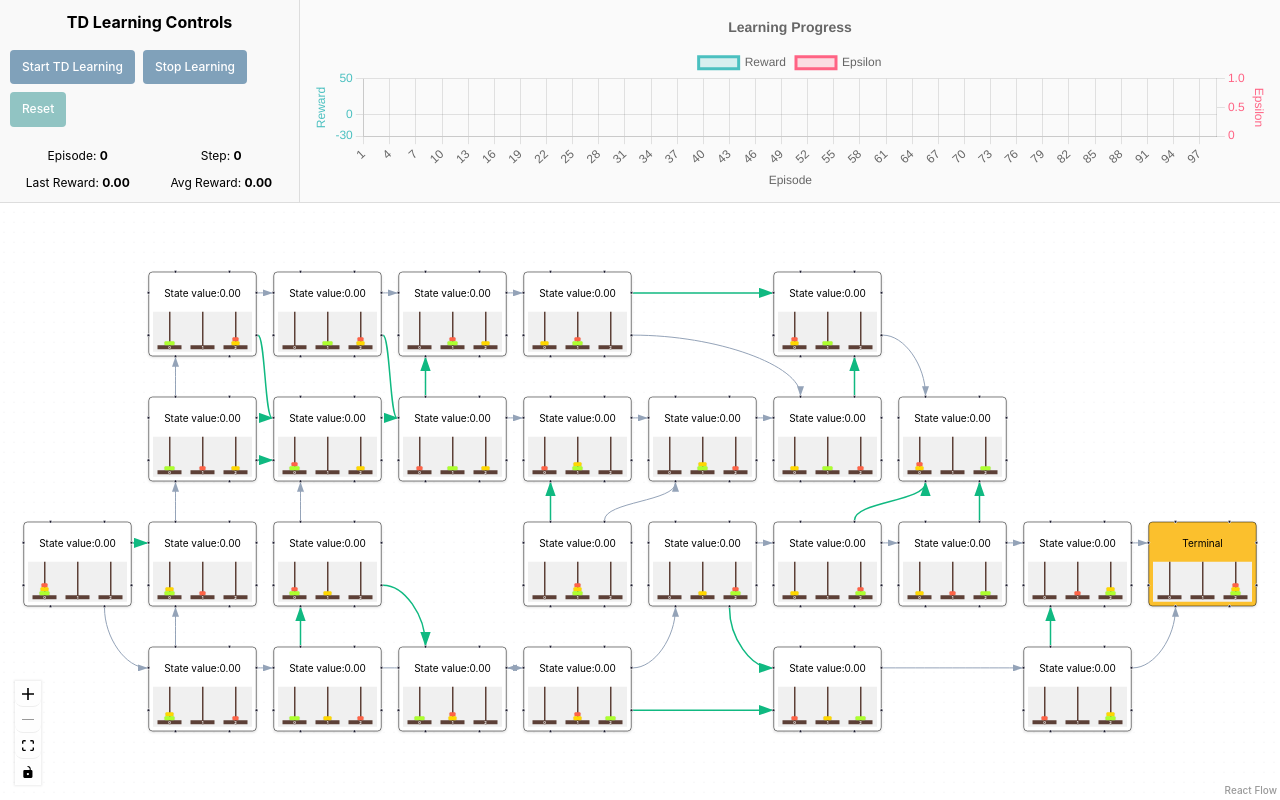
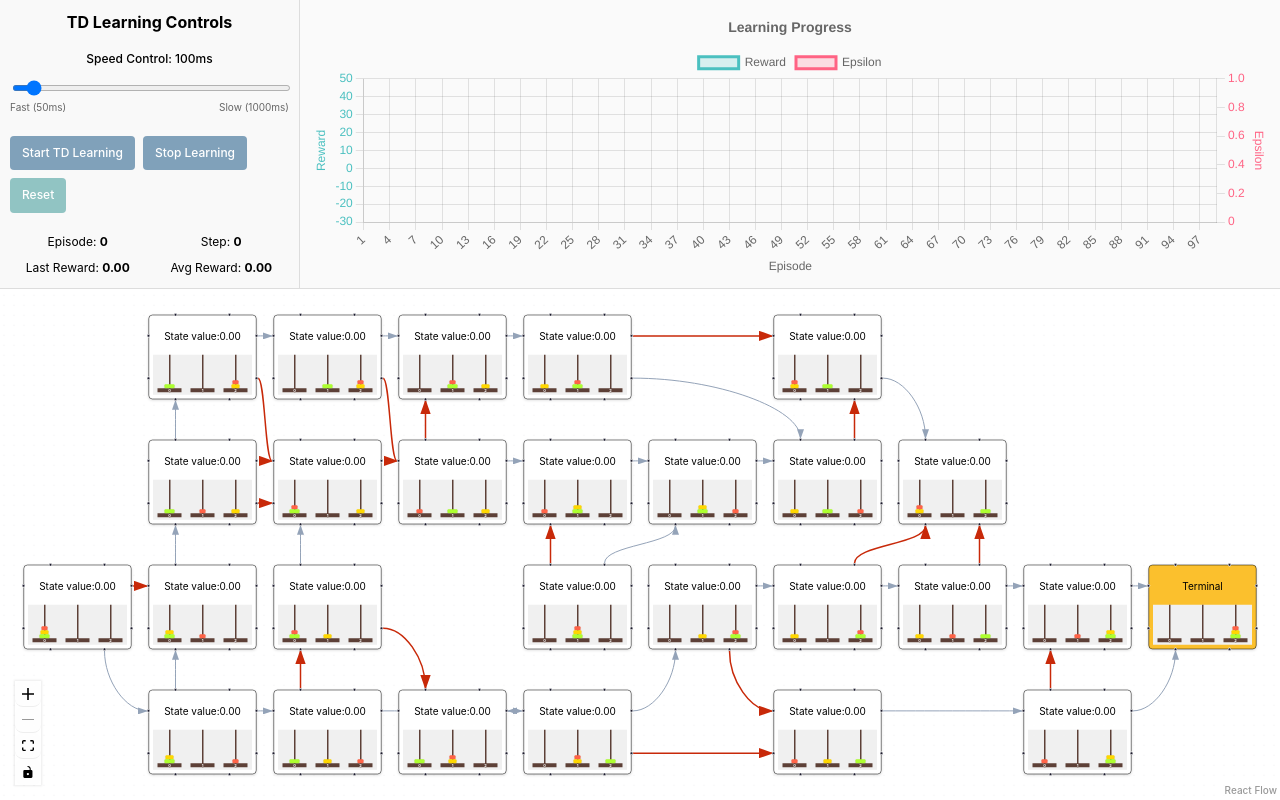
Before and after one commit to klurpicolo/Tower-of-Hanoi-Reinforcement-Learning, a React (Vite) app: page / in a window 1280 px wide. Built offline with nearby package versions, Linux system fonts and the light colour scheme.

Commit message:
Add speed use red for indicate best action

```diff
--- a/src/features/playground/PlayGround.tsx
+++ b/src/features/playground/PlayGround.tsx
@@ -111,6 +111,7 @@ export default function PlayGround({ onRLUpdate, config }: RLStreamProps = {}) {
   });
   const [episodeData, setEpisodeData] = useState<EpisodeData[]>([]);
   const [maxEpisodes, setMaxEpisodes] = useState<number>(100);
+  const [speedMs, setSpeedMs] = useState<number>(100); // Default speed in milliseconds
 
   // Refs for managing streaming
   const updateQueueRef = useRef<RLUpdate[]>([]);
@@ -134,7 +135,7 @@ export default function PlayGround({ onRLUpdate, config }: RLStreamProps = {}) {
   const EDGE_STYLES = {
     bestAction: {
       strokeWidth: 3,
-      stroke: '#10b981',
+      stroke: '#C82909',
       markerEnd: 'url(#arrowhead-best)'
     }, // bright green with arrow
     nonOptimal: {
@@ -365,8 +366,8 @@ export default function PlayGround({ onRLUpdate, config }: RLStreamProps = {}) {
   // Start learning function that sets max episodes
   const handleStartLearning = useCallback((episodes: number = 50) => {
     setMaxEpisodes(episodes);
-    mockTDLearning.startLearning(episodes, 50);
-  }, []);
+    mockTDLearning.startLearning(episodes, speedMs);
+  }, [speedMs]);
 
   // Enhanced reset function that also resets the chart
   const handleReset = useCallback(() => {
@@ -412,6 +413,43 @@ export default function PlayGround({ onRLUpdate, config }: RLStreamProps = {}) {
             }}
           >
             TD Learning Controls
+          </div>
+
+          {/* Speed Control */}
+          <div style={{ marginBottom: "10px" }}>
+            <div style={{
+              fontSize: "12px",
+              marginBottom: "5px",
+              fontWeight: "500"
+            }}>
+              Speed Control: {speedMs}ms
+            </div>
+            <input
+              type="range"
+              min="50"
+              max="1000"
+              step="50"
+              value={speedMs}
+              onChange={(e) => setSpeedMs(Number(e.target.value))}
+              style={{
+                width: "100%",
+                height: "6px",
+                borderRadius: "3px",
+                background: "#ddd",
+                outline: "none",
+                cursor: "pointer",
+              }}
+            />
+            <div style={{
+              display: "flex",
+              justifyContent: "space-between",
+              fontSize: "10px",
+              color: "#666",
+              marginTop: "2px"
+            }}>
+              <span>Fast (50ms)</span>
+              <span>Slow (1000ms)</span>
+            </div>
           </div>
           <div style={{ display: "flex", gap: "8px", flexWrap: "wrap" }}>
             <button
@@ -527,7 +565,7 @@ export default function PlayGround({ onRLUpdate, config }: RLStreamProps = {}) {
               >
                 <polygon
                   points="0 0, 10 3.5, 0 7"
-                  fill="#10b981"
+                  fill="#C82909"
                 />
               </marker>
               <marker
```
Also changed, not shown: 1 other file (tests, documents, lock files or other folders).
